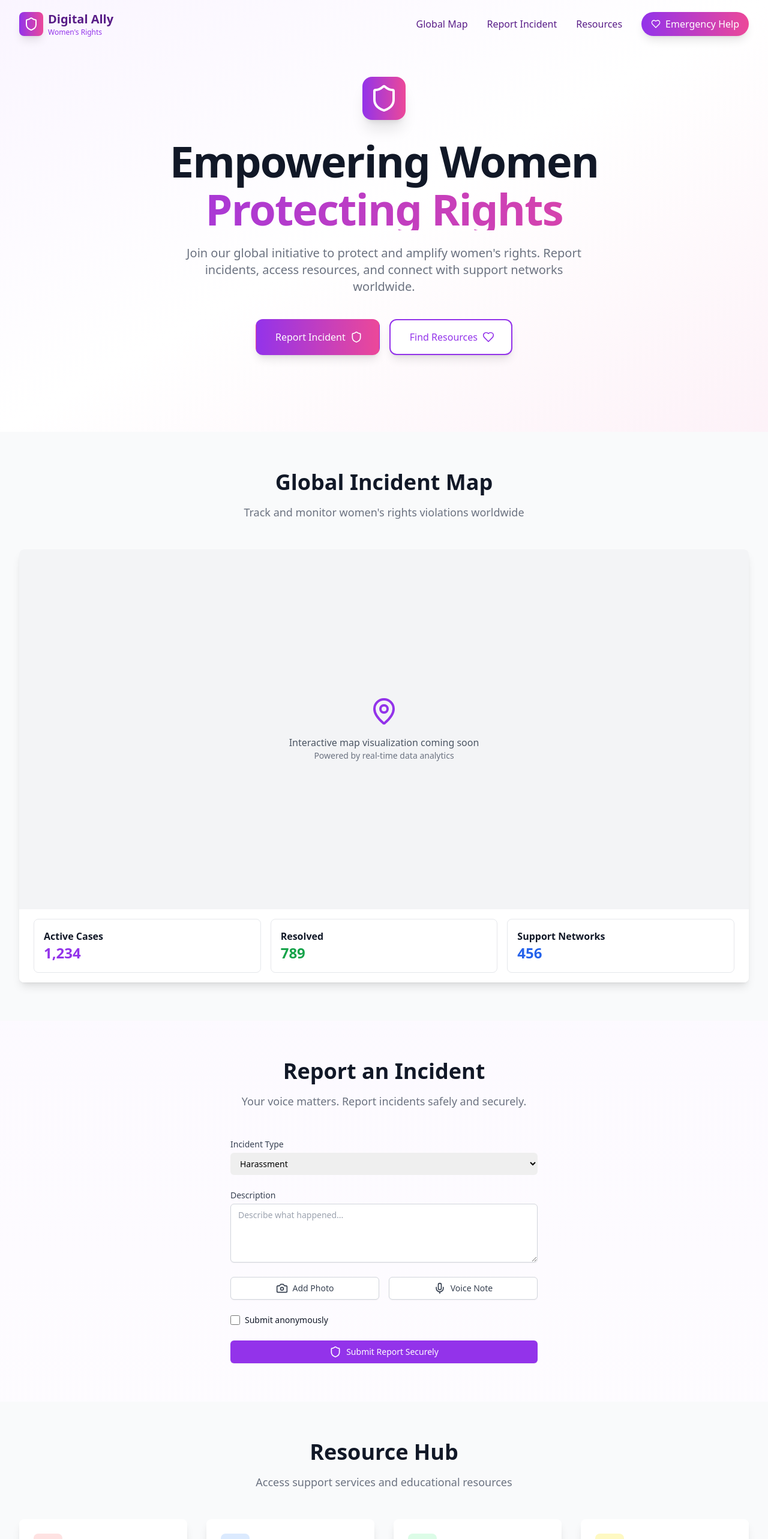
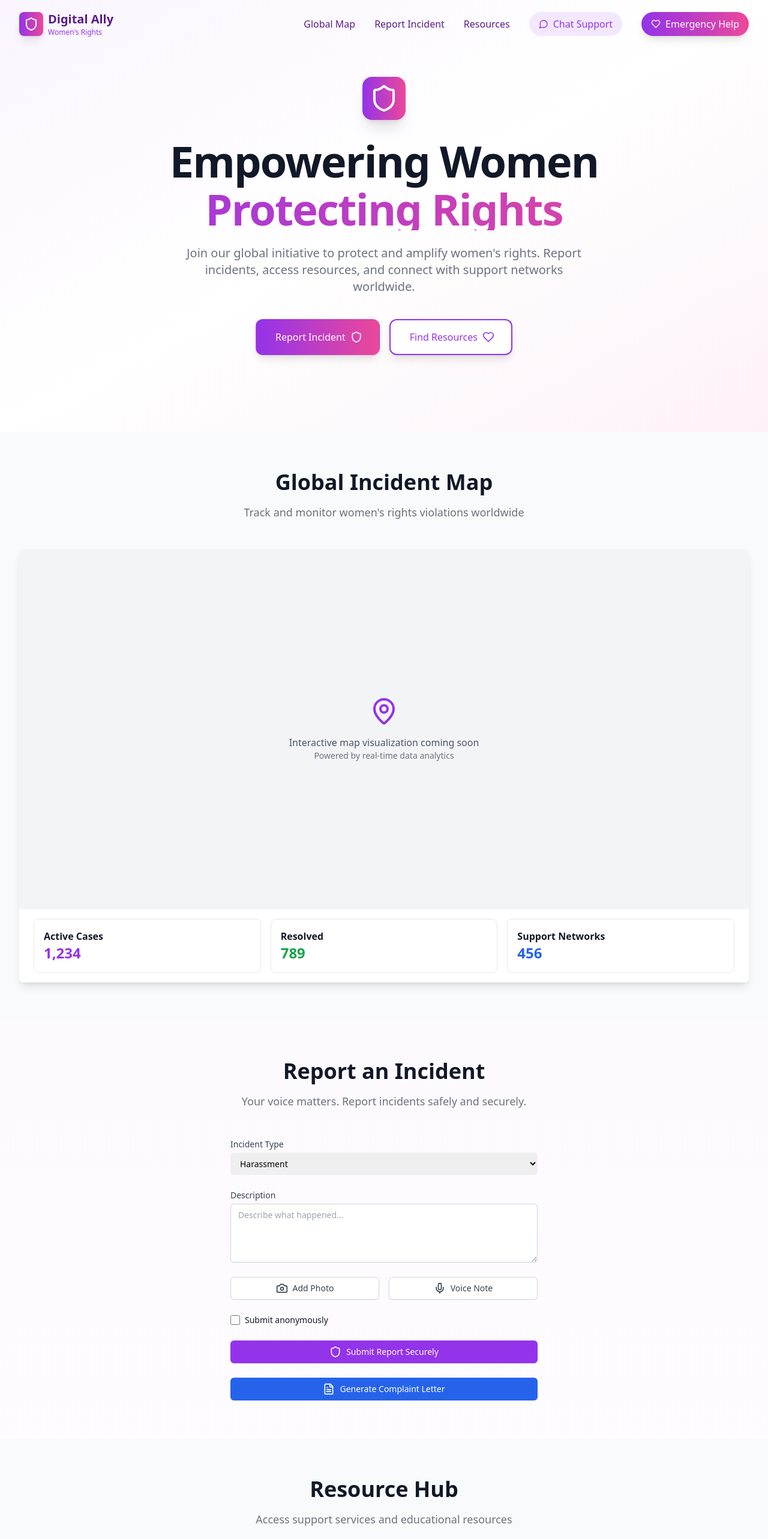
Before and after one commit to rebeccabas/DIgitalAlly, a React (Vite) app: page / in a window 1280 px wide. Shown: the top 2566 px of the page at 60% size. Built offline with nearby package versions, Linux system fonts and the light colour scheme.

Commit message:
Chatbot and complaint added

```diff
--- a/package.json
+++ b/package.json
@@ -18,7 +18,8 @@
     "react": "^18.3.1",
     "react-dom": "^18.3.1",
     "react-lucid": "^0.0.1",
-    "react-map-gl": "^7.1.7"
+    "react-map-gl": "^7.1.7",
+    "react-router-dom": "^6.27.0"
   },
   "devDependencies": {
     "@eslint/js": "^9.13.0",
--- a/src/App.tsx
+++ b/src/App.tsx
@@ -5,20 +5,43 @@ import GlobalMap from './components/GlobalMap';
 import ReportIncident from './components/ReportIncident';
 import ResourceHub from './components/ResourceHub';
 import Footer from './components/Footer';
+import { BrowserRouter as Router, Routes, Route, useLocation } from 'react-router-dom';
+import GenerateComplaint from './components/GenerateComplaint';
+import ChatBot from './components/ChatBot';
 
 function App() {
+  const location = useLocation();
+  const hideHeaderFooter = location.pathname === '/chatbot' || location.pathname === '/generate-complaint';
+
   return (
     <div className="min-h-screen bg-gradient-to-b from-purple-50 to-white">
-      <Navbar />
-      <main>
-        <Hero />
-        <GlobalMap />
-        <ReportIncident />
-        <ResourceHub />
-      </main>
-      <Footer />
+      {!hideHeaderFooter && <Navbar />}
+      <Routes>
+        <Route
+          path="/"
+          element={
+            <>
+              <Hero />
+              <GlobalMap />
+              <ReportIncident />
+              <ResourceHub />
+            </>
+          }
+        />
+        <Route path="/chatbot" element={<ChatBot />} />
+        <Route path="/generate-complaint" element={<GenerateComplaint />} />
+      </Routes>
+      {!hideHeaderFooter && <Footer />}
     </div>
   );
 }
 
-export default App;
+function WrappedApp() {
+  return (
+    <Router>
+      <App />
+    </Router>
+  );
+}
+
+export default WrappedApp;
--- /dev/null
+++ b/src/components/ChatBot.tsx
@@ -0,0 +1,15 @@
+import React, { useState } from 'react'
+
+import { useNavigate } from 'react-router-dom';
+
+export default function ChatBot() {
+
+
+
+
+    return (
+        <div>
+            <h1>ChatBot</h1>
+        </div>
+    )
+}
--- /dev/null
+++ b/src/components/GenerateComplaint.tsx
@@ -0,0 +1,10 @@
+
+export default function GenerateComplaint() {
+
+    return (
+        <div>
+            <h1>Generate Complaints</h1>
+        </div>
+    )
+
+}
--- a/src/components/Navbar.tsx
+++ b/src/components/Navbar.tsx
@@ -1,9 +1,11 @@
-import React from 'react';
-import { Shield, Menu, X, Heart } from 'lucide-react';
+import React, { useState } from 'react';
+import { Shield, Menu, X, Heart, MessageCircle } from 'lucide-react';
+import { useNavigate } from 'react-router-dom';
 
 export default function Navbar() {
   const [isOpen, setIsOpen] = React.useState(false);
   const [isScrolled, setIsScrolled] = React.useState(false);
+  const navigate = useNavigate();
 
   React.useEffect(() => {
     const handleScroll = () => {
@@ -13,10 +15,15 @@ export default function Navbar() {
     return () => window.removeEventListener('scroll', handleScroll);
   }, []);
 
+  const handleChatSupportClick = () => {
+    navigate('/chatbot');
+  };
+
+
+
   return (
-    <nav className={`fixed w-full z-50 transition-all duration-300 ${
-      isScrolled ? 'bg-white/95 backdrop-blur-md shadow-lg' : 'bg-transparent'
-    }`}>
+    <nav className={`fixed w-full z-50 transition-all duration-300 ${isScrolled ? 'bg-white/95 backdrop-blur-md shadow-lg' : 'bg-transparent'
+      }`}>
       <div className="max-w-7xl mx-auto px-4 sm:px-6 lg:px-8">
         <div className="flex justify-between h-20">
           <div className="flex items-center space-x-2">
@@ -35,10 +42,18 @@ export default function Navbar() {
             <NavLink href="#map">Global Map</NavLink>
             <NavLink href="#report">Report Incident</NavLink>
             <NavLink href="#resources">Resources</NavLink>
+            <button
+              onClick={handleChatSupportClick}
+              className="flex items-center px-4 py-2 rounded-full bg-purple-100 text-purple-600 font-medium hover:bg-purple-200 transition-all duration-300"
+            >
+              <MessageCircle className="h-4 w-4 mr-2" />
+              Chat Support
+            </button>
             <button className="flex items-center px-4 py-2 rounded-full bg-gradient-to-r from-purple-600 to-pink-500 text-white font-medium shadow-lg hover:shadow-xl transform hover:-translate-y-0.5 transition-all duration-300">
               <Heart className="h-4 w-4 mr-2" />
               Emergency Help
             </button>
+
           </div>
 
           <div className="md:hidden flex items-center">
@@ -68,6 +83,13 @@ export default function Navbar() {
             Resources
           </MobileNavLink>
           <button
+            className="flex items-center px-4 py-2 rounded-full bg-purple-100 text-purple-600 font-medium hover:bg-purple-200 transition-all duration-300"
+          >
+            <MessageCircle className="h-4 w-4 mr-2" />
+            Chat Support
+          </button>
+
+          <button
             onClick={() => setIsOpen(false)}
             className="w-full flex items-center justify-center px-4 py-3 rounded-full bg-gradient-to-r from-purple-600 to-pink-500 text-white font-medium shadow-lg"
           >
@@ -75,7 +97,9 @@ export default function Navbar() {
             Emergency Help
           </button>
         </div>
+
       </div>
+
     </nav>
   );
 }
--- a/src/components/ReportIncident.tsx
+++ b/src/components/ReportIncident.tsx
@@ -1,7 +1,14 @@
 import React from 'react';
 import { FileText, Camera, Mic, Shield } from 'lucide-react';
+import { useNavigate } from 'react-router-dom';
 
 export default function ReportIncident() {
+  const navigate = useNavigate();
+
+  const handleGenerateComplaint = () => {
+    navigate('/generate-complaint');
+  };
+
   return (
     <section id="report" className="py-16">
       <div className="max-w-7xl mx-auto px-4 sm:px-6 lg:px-8">
@@ -78,6 +85,16 @@ export default function ReportIncident() {
               <Shield className="h-5 w-5 mr-2" />
               Submit Report Securely
             </button>
+
+            {/* New Button for Generating Complaint Letter */}
+            <button
+              type="button"
+              onClick={handleGenerateComplaint}
+              className="w-full mt-4 flex items-center justify-center px-4 py-2 border border-transparent rounded-md shadow-sm text-sm font-medium text-white bg-blue-600 hover:bg-blue-700 focus:outline-none focus:ring-2 focus:ring-offset-2 focus:ring-blue-500"
+            >
+              <FileText className="h-5 w-5 mr-2" />
+              Generate Complaint Letter
+            </button>
           </form>
         </div>
       </div>
```
Also changed, not shown: 1 other file (tests, documents, lock files or other folders).
